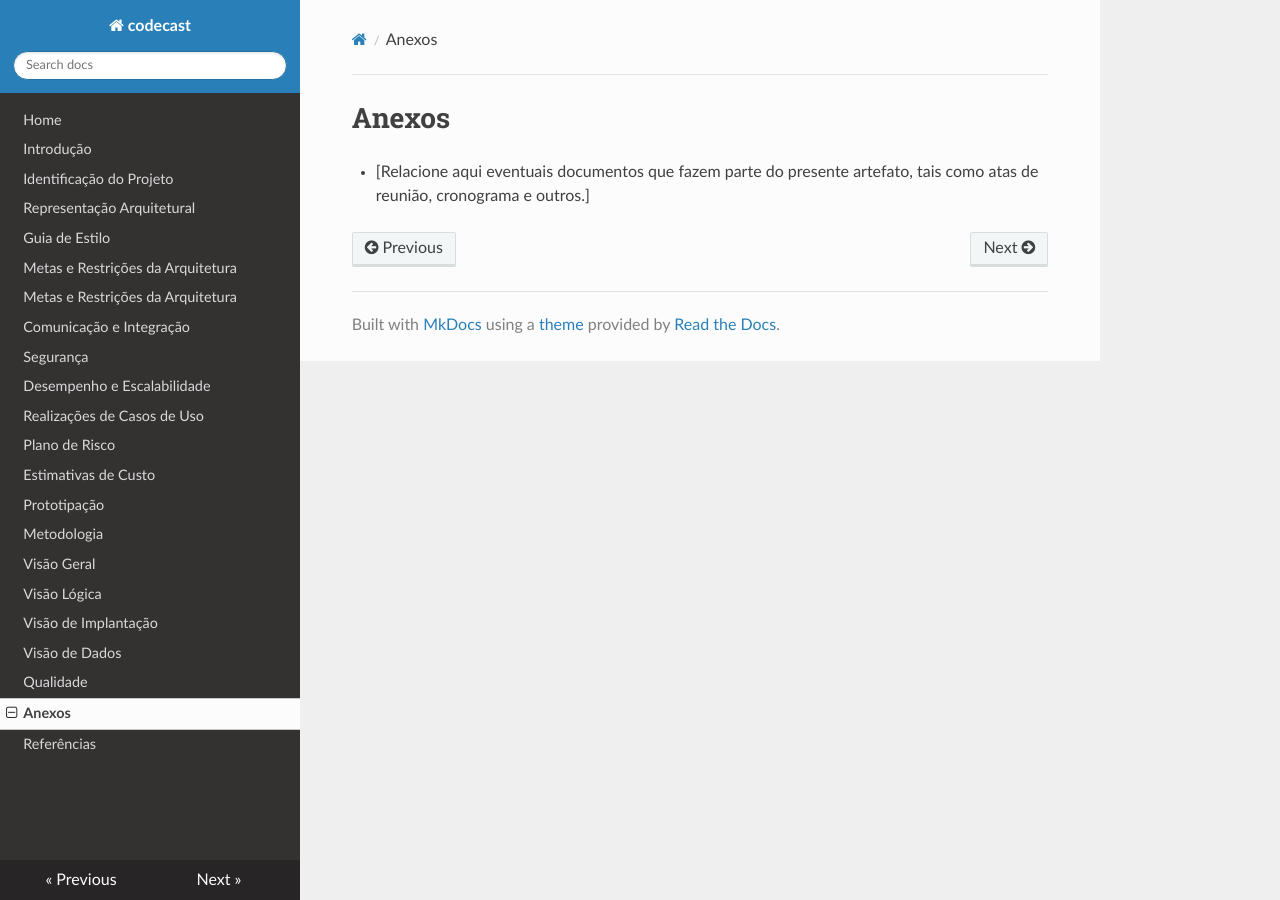
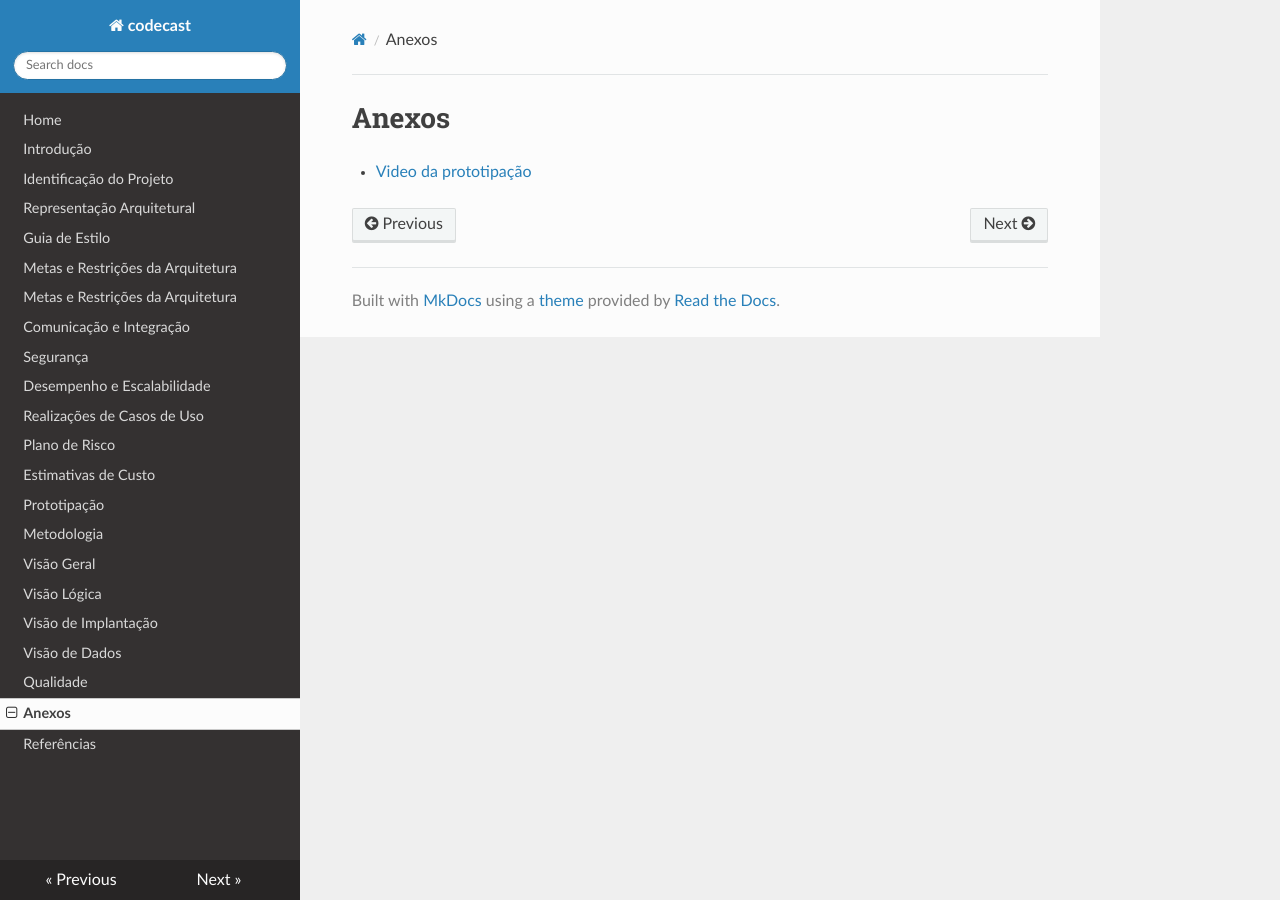
Before and after one commit to Vitor-Silva27/codecast, an MkDocs documentation site: the page built from docs/anexos.md, in a window 1280 px wide. Built offline with MkDocs 1.6.1, drawn with Linux system fonts in a browser that asks for light colours; nearby versions of some CDN libraries.

Commit message:
corrigindo erros

```diff
--- a/docs/anexos.md
+++ b/docs/anexos.md
@@ -1,2 +1,2 @@
 # Anexos
-- [Relacione aqui eventuais documentos que fazem parte do presente artefato, tais como atas de reunião, cronograma e outros.]
+- <a href="https://youtu.be/AHpwIsztfwE">Video da prototipação</a>
```
Also changed, not shown: docs/metas.md (+5 -5 lines).
